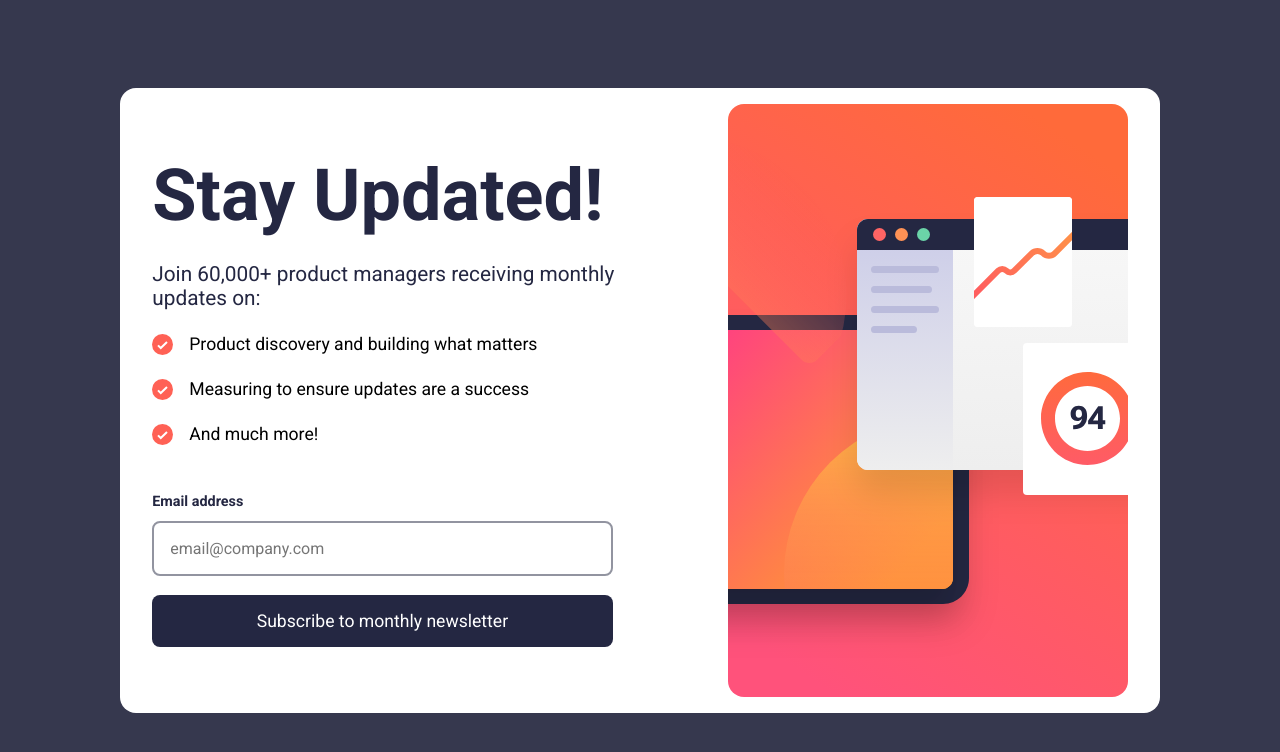
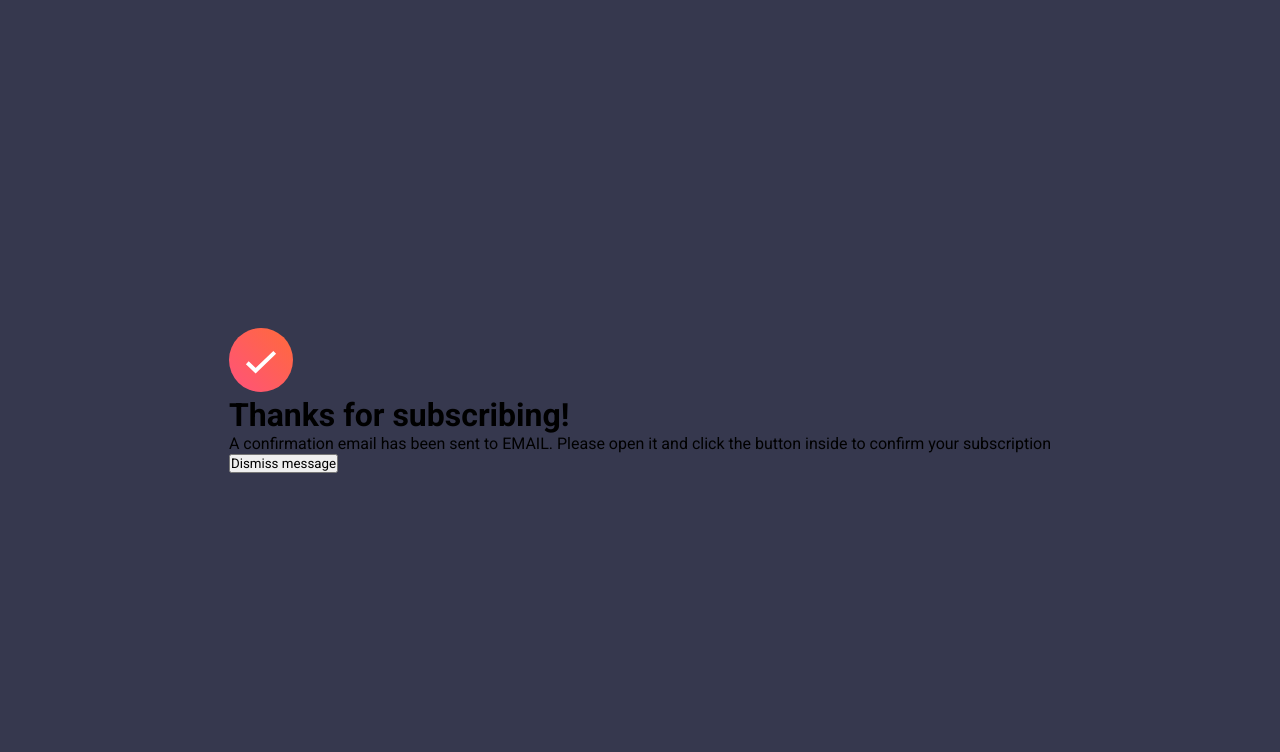
Before and after one commit to renansouza12/Angular-newsletter, an Angular app: page / in a window 1280 px wide. Shown: the top 752 px of the page. Built offline with nearby package versions, Linux system fonts and the light colour scheme.

Commit message:
add success message

```diff
--- a/src/app/app.component.html
+++ b/src/app/app.component.html
@@ -1,8 +1,8 @@
-<div id="app">
+<div id="app" *ngIf="showLogIn">
     <div class="logIn">
-        <app-informations/>
-        <app-email/>
+        <app-informations />
+        <app-email (emailValidated)="emailValidated()" />
     </div>
     <img src="../assets/illustration-sign-up-desktop.svg" alt="illustration">
 </div>
-<app-success-message *ngIf="false" />
+<app-success-message [successMessage]="displayMessage"  />
--- a/src/app/app.component.ts
+++ b/src/app/app.component.ts
@@ -6,5 +6,12 @@ import { Component } from '@angular/core';
   styleUrls: ['./app.component.scss']
 })
 export class AppComponent {
-  sucessMessage!:boolean;
+
+  showLogIn:boolean = false;//change after
+  displayMessage:boolean =  true;
+
+  emailValidated():void{
+    this.showLogIn = false;
+    this.displayMessage = true;
+  }
 }
--- a/src/app/components/email/email.component.html
+++ b/src/app/components/email/email.component.html
@@ -16,5 +16,5 @@
     >
 
 
-    <button type="submit" >Subscribe to monthly newsletter</button>
+    <button type="submit">Subscribe to monthly newsletter</button>
 </form>
--- a/src/app/components/email/email.component.ts
+++ b/src/app/components/email/email.component.ts
@@ -1,4 +1,4 @@
-import { Component , OnInit} from '@angular/core';
+import { Component , OnInit, Output, EventEmitter } from '@angular/core';
 import { FormControl, FormGroup,Validators } from '@angular/forms';
 
 
@@ -11,6 +11,7 @@ export class EmailComponent implements OnInit{
   emailValid!:string;
   momentForm!:FormGroup;
 
+  @Output() emailValidated = new EventEmitter<boolean>();
 
   ngOnInit(): void {
       this.momentForm = new FormGroup({
@@ -24,14 +25,15 @@ export class EmailComponent implements OnInit{
   }
 
   submit(){
-
     if(this.momentForm.invalid){
       this.emailValid = "invalid";
       return
     }else{
       this.emailValid = "";
+      this.emailValidated.emit(true);
     }
 
   }
 
+
 }
--- a/src/app/components/informations/informations-title/informations-title.component.ts
+++ b/src/app/components/informations/informations-title/informations-title.component.ts
@@ -1,4 +1,4 @@
-import { Component, Input } from '@angular/core';
+import { Component, Input} from '@angular/core';
 
 @Component({
   selector: 'app-informations-title',
--- a/src/app/components/success-message/success-message.component.html
+++ b/src/app/components/success-message/success-message.component.html
@@ -1,4 +1,6 @@
-<div class="sucess_message" >
+<div class="success_message" *ngIf="successMessage" >
+    <img src="../../../assets/icon-success.svg" alt="">
     <h1>Thanks for subscribing!</h1>
     <p>A confirmation email has been sent to EMAIL. Please open it and click the button inside to confirm your subscription</p>
+    <button>Dismiss message</button>
 </div>
--- a/src/app/components/success-message/success-message.component.scss
+++ b/src/app/components/success-message/success-message.component.scss
@@ -0,0 +1,3 @@
+.success_message{
+
+}
--- a/src/app/components/success-message/success-message.component.ts
+++ b/src/app/components/success-message/success-message.component.ts
@@ -1,4 +1,4 @@
-import { Component,} from '@angular/core';
+import { Component,Input} from '@angular/core';
 
 @Component({
   selector: 'app-success-message',
@@ -6,6 +6,6 @@ import { Component,} from '@angular/core';
   styleUrls: ['./success-message.component.scss']
 })
 export class SuccessMessageComponent {
-
+ @Input() successMessage!:boolean;
 
 }
```
